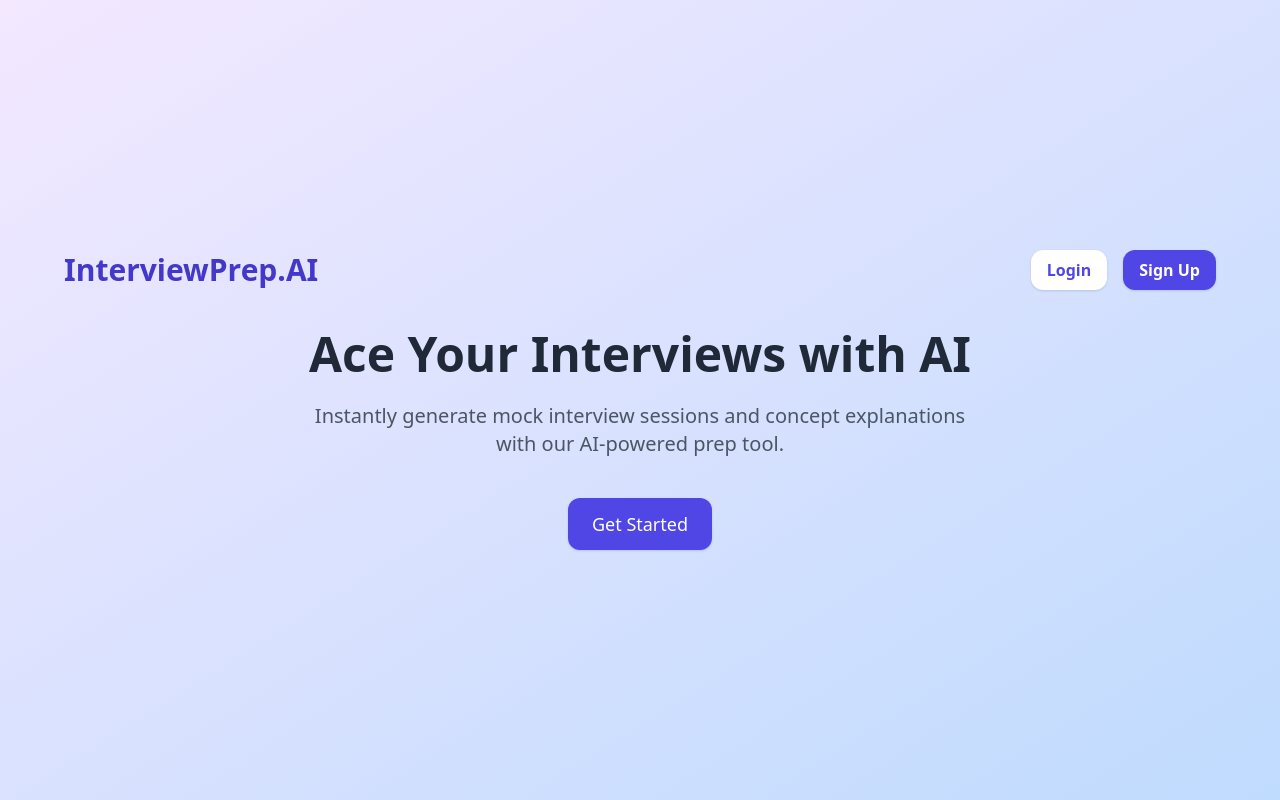
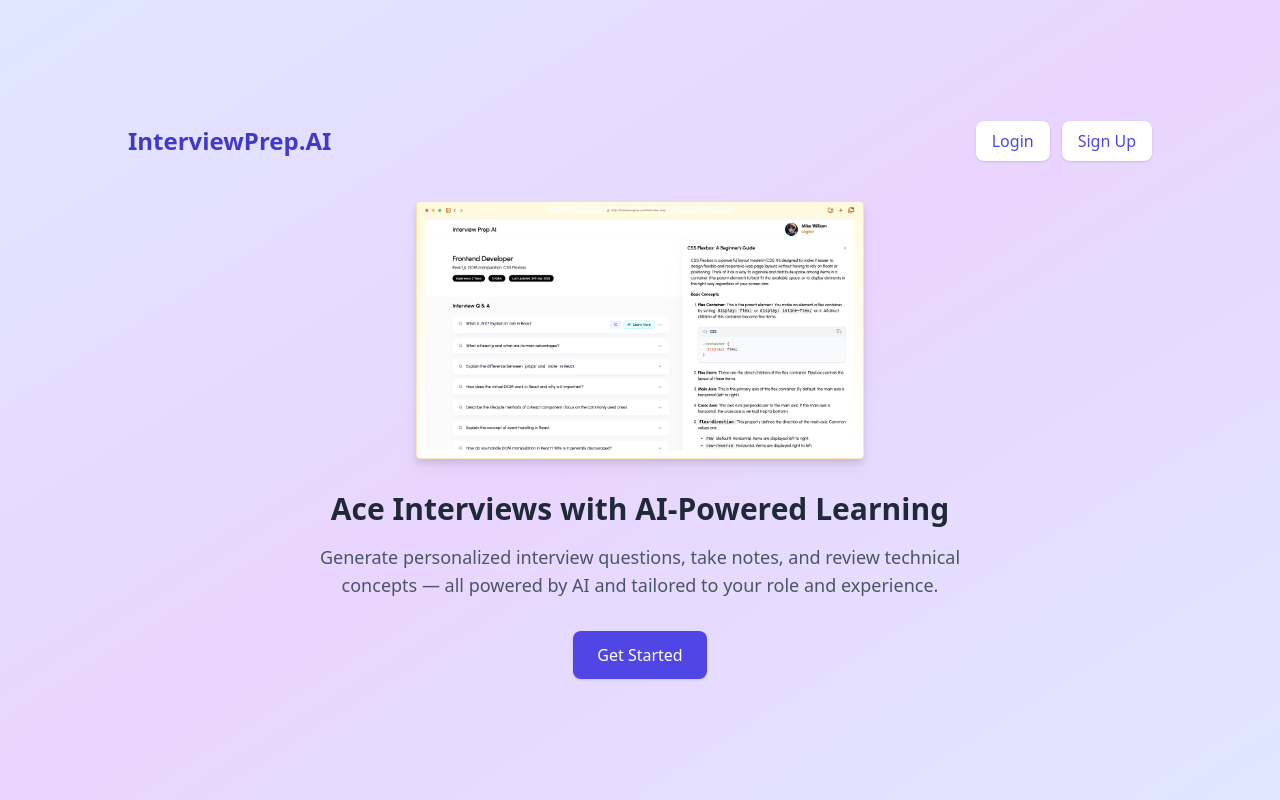
Before and after one commit to PunitSukhani/interview-prep-ai, a React (Vite) app in the folder client/: page / in a window 1280 px wide. Built offline with nearby package versions, Linux system fonts and the light colour scheme.

Commit message:
Update landing page text and layout

```diff
--- a/client/src/pages/LandingPage.jsx
+++ b/client/src/pages/LandingPage.jsx
@@ -1,26 +1,31 @@
-import { useState } from 'react';
-import LoginPopup from '../components/LoginPopup.jsx';
-import SignupPopup from '../components/SignupPopup.jsx';
-// import logo from '../assets/logo.svg'; // optional, replace if you have a logo
+import { useState } from "react";
+import LoginPopup from "../components/LoginPopup.jsx";
+import SignupPopup from "../components/SignupPopup.jsx";
+import logo from "../assets/hero-img.png";
 
 export default function LandingPage() {
   const [showLogin, setShowLogin] = useState(false);
   const [showSignup, setShowSignup] = useState(false);
 
   return (
-    <div className="min-h-screen bg-gradient-to-br from-purple-100 to-blue-200 flex flex-col items-center justify-center p-4">
+    <div
+      className="min-h-screen bg-gradient-to-br from-indigo-100 via-purple-200 to-indigo-100
+ flex flex-col items-center justify-center p-6"
+    >
       {/* Header */}
-      <header className="w-full flex justify-between items-center mb-10 max-w-6xl">
-        <div className="text-3xl font-bold text-indigo-700">InterviewPrep.AI</div>
-        <div className="space-x-4">
+      <header className="w-full max-w-5xl flex justify-between items-center mb-10">
+        <div className="text-2xl font-bold text-indigo-700">
+          InterviewPrep.AI
+        </div>
+        <div className="space-x-3">
           <button
-            className="px-4 py-2 bg-white text-indigo-600 rounded-xl font-semibold shadow"
+            className="px-4 py-2 bg-white text-indigo-600 rounded-lg font-medium shadow"
             onClick={() => setShowLogin(true)}
           >
             Login
           </button>
           <button
-            className="px-4 py-2 bg-indigo-600 text-white rounded-xl font-semibold shadow"
+            className="px-4 py-2  bg-white text-indigo-600 rounded-lg font-medium shadow"
             onClick={() => setShowSignup(true)}
           >
             Sign Up
@@ -28,16 +33,25 @@
         </div>
       </header>
 
-      {/* Hero */}
+      {/* Hero image */}
+      <img
+        src={logo}
+        alt="Hero"
+        className="w-full max-w-xs sm:max-w-md mb-8 drop-shadow-lg"
+      />
+
+      {/* Hero text */}
       <main className="text-center max-w-2xl">
-        <h1 className="text-4xl sm:text-5xl font-bold text-gray-800 mb-6">
-          Ace Your Interviews with AI
+        <h1 className="text-3xl font-bold text-gray-800 mb-4">
+          Ace Interviews with AI-Powered Learning
         </h1>
-        <p className="text-lg sm:text-xl text-gray-600 mb-10">
-          Instantly generate mock interview sessions and concept explanations with our AI-powered prep tool.
+        <p className="text-lg text-gray-600 mb-8">
+          Generate personalized interview questions, take notes, and review
+          technical concepts — all powered by AI and tailored to your role and
+          experience.
         </p>
         <button
-          className="bg-indigo-600 text-white px-6 py-3 rounded-xl text-lg font-medium shadow"
+          className="bg-indigo-600 text-white px-6 py-3 rounded-lg font-medium shadow hover:bg-indigo-700"
           onClick={() => setShowSignup(true)}
         >
           Get Started
```
Also changed, not shown: client/src/assets/hero-img.png (added).
